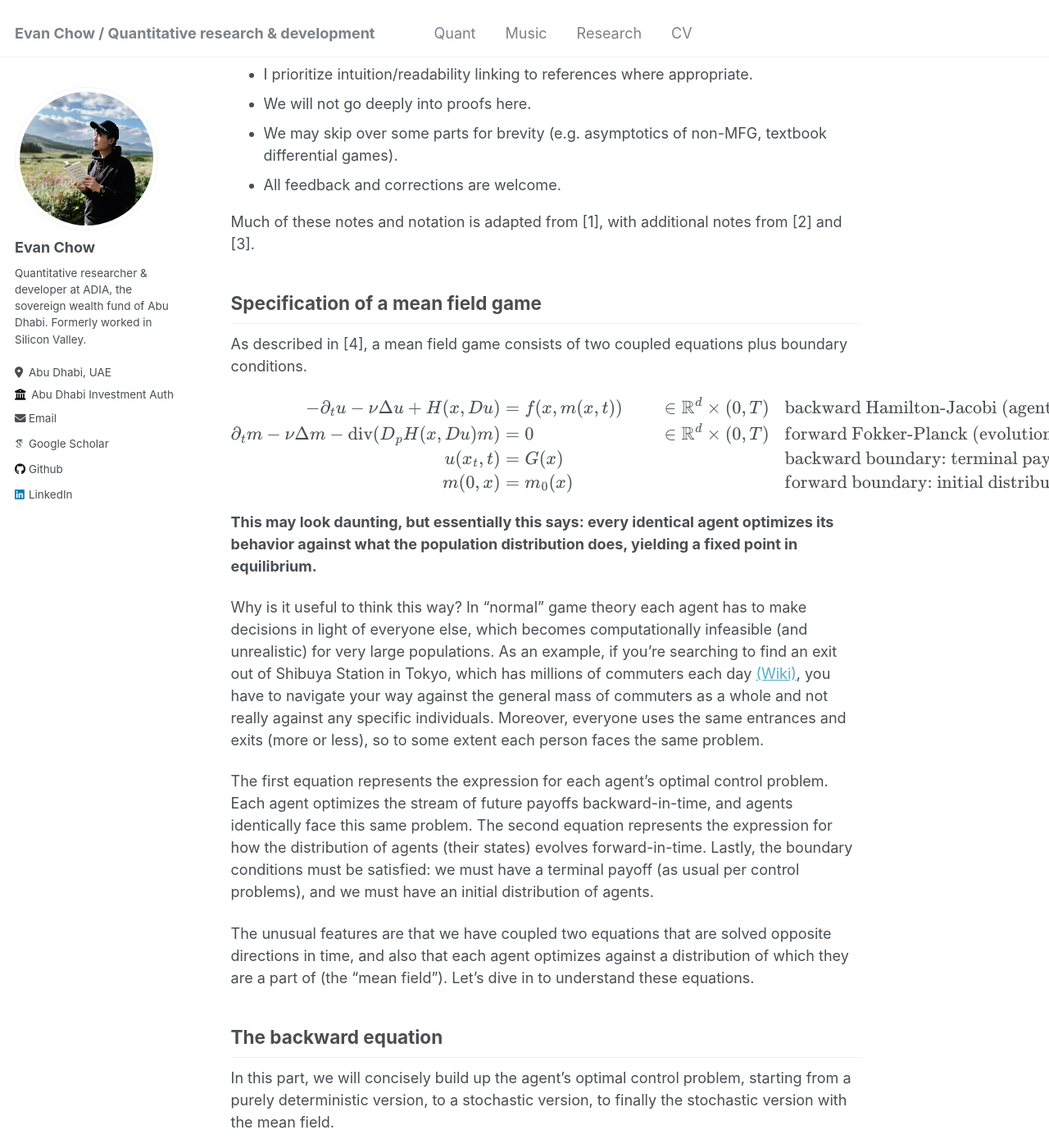
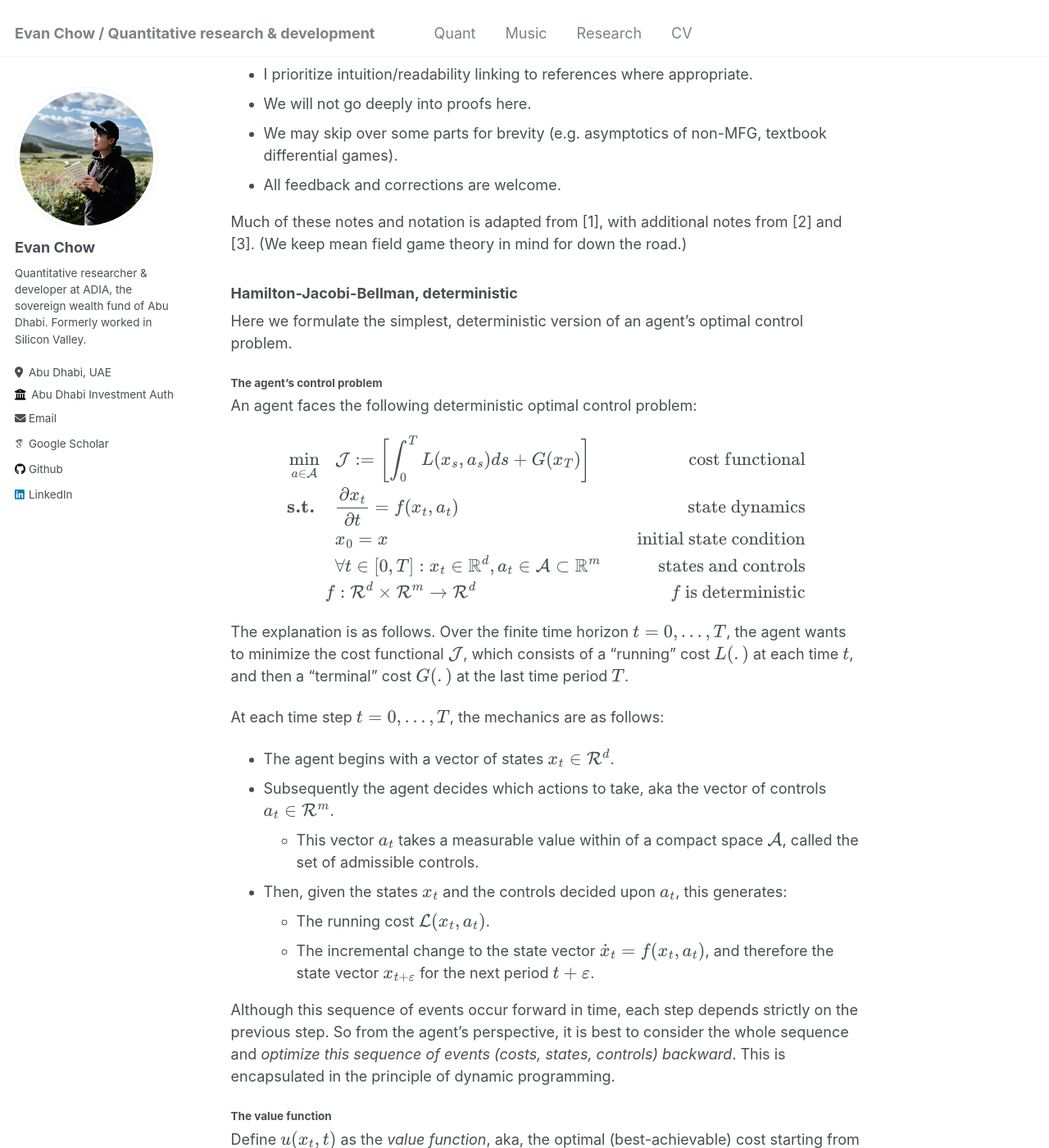
Before and after one commit to evnchw/evnchw.github.io, a Jekyll site: the page built from _quant/refresher_hjb.md, in a window 1280 px wide and 1400 px high, scrolled down 203 px. Shown: the whole window at 82% size. Built offline with Jekyll 4.4.1, drawn with Linux system fonts in a browser that asks for light colours; some web fonts are replaced; some of the changed text lies outside the part shown.

Commit message:
Quick commit.

```diff
--- a/_quant/refresher_hjb.md
+++ b/_quant/refresher_hjb.md
@@ -13,42 +13,11 @@ This is a quick refresher on the basic formulation and ideas of Hamilton-Jacobi-
 - We may skip over some parts for brevity (e.g. asymptotics of non-MFG, textbook differential games).
 - All feedback and corrections are welcome.
 
-Much of these notes and notation is adapted from [1], with additional notes from [2] and [3].
-
-## Specification of a mean field game
-
-As described in [4], a mean field game consists of two coupled equations plus boundary conditions.
-
-$$
-\begin{align}
-    -\partial_t u - \nu \Delta u + H(x, Du) &= f(x, m(x,t)) & \in \mathbb{R}^d \times (0, T) & \hspace{0.5cm} \text{backward Hamilton-Jacobi (agent's optimization)} \\
-    \partial_t m - \nu \Delta m - \text{div}(D_pH(x,Du)m) &= 0 & \in \mathbb{R}^d \times (0, T) & \hspace{0.5cm} \text{forward Fokker-Planck (evolution of state distribution)} \\
-    u(x_t,t) &= G(x) & & \hspace{0.5cm} \text{backward boundary: terminal payoff} \\
-    m(0,x) &= m_0(x) & & \hspace{0.5cm} \text{forward boundary: initial distribution of states}
-\end{align}
-$$
-
-**This may look daunting, but essentially this says: every identical agent optimizes its behavior against what the population distribution does, yielding a fixed point in equilibrium.**
-
-Why is it useful to think this way? In "normal" game theory each agent has to make decisions in light of everyone else, which becomes computationally infeasible (and unrealistic) for very large populations. As an example, if you're searching to find an exit out of Shibuya Station in Tokyo, which has millions of commuters each day [(Wiki)](https://en.wikipedia.org/wiki/Shibuya_Station), you have to navigate your way against the general mass of commuters as a whole and not really against any specific individuals. Moreover, everyone uses the same entrances and exits (more or less), so to some extent each person faces the same problem.
-
-The first equation represents the expression for each agent's optimal control problem. Each agent optimizes the stream of future payoffs backward-in-time, and agents identically face this same problem. The second equation represents the expression for how the distribution of agents (their states) evolves forward-in-time. Lastly, the boundary conditions must be satisfied: we must have a terminal payoff (as usual per control problems), and we must have an initial distribution of agents.
-
-The unusual features are that we have coupled two equations that are solved opposite directions in time, and also that each agent optimizes against a distribution of which they are a part of (the "mean field"). Let's dive in to understand these equations.
-
-## The backward equation
-
-In this part, we will concisely build up the agent's optimal control problem, starting from a purely deterministic version, to a stochastic version, to finally the stochastic version with the mean field.
-
-Copying the backward equation from above:
-
-$$
--\partial_t u - \nu \Delta u + H(x, Du) = f(x, m(x,t)) \in \mathbb{R}^d \times (0, T) \hspace{0.5cm} \text{backward Hamilton-Jacobi (agent's optimization)}
-$$
+Much of these notes and notation is adapted from [1], with additional notes from [2] and [3]. (We keep mean field game theory in mind for down the road.)
 
 ### Hamilton-Jacobi-Bellman, deterministic
 
-Here we formulate the simplest, deterministic version of the agent's optimal control problem.
+Here we formulate the simplest, deterministic version of an agent's optimal control problem.
 
 #### The agent's control problem
 
@@ -178,16 +147,6 @@ Now, we reformulate the problem in a textbook way with stochastic drift and diff
 
 TODO
 
-### Linking this to the backward equation
-
-TODO
-
-
-
-
-
-
-
 ## References
 
 [1] https://math.stanford.edu/~ryzhik/STANFORD/MEAN-FIELD-GAMES/notes-mean-field.pdf
```
